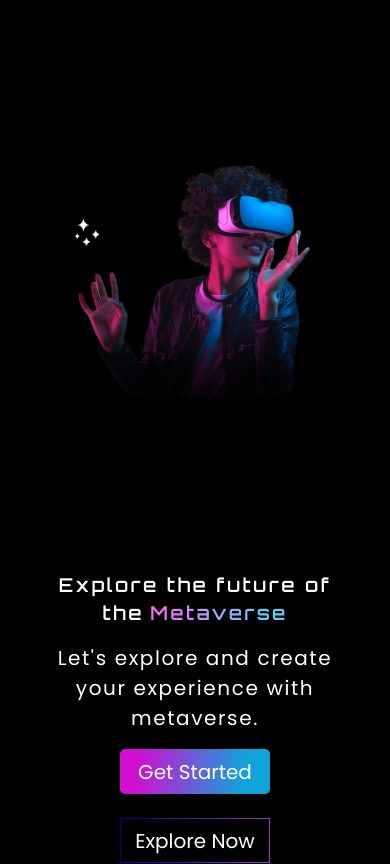
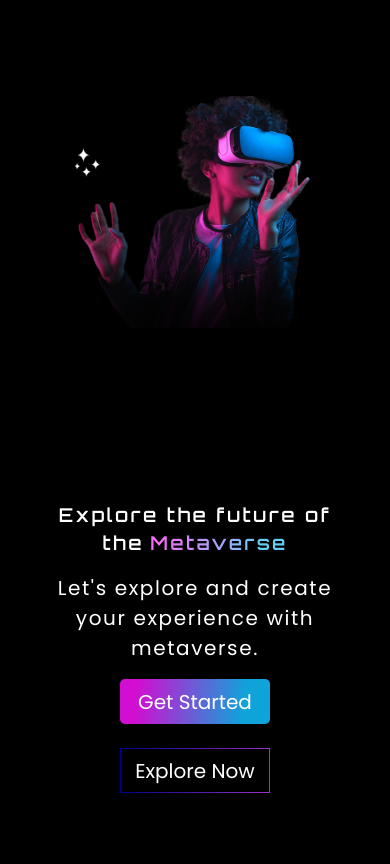
Before and after one commit to MoazMirza-13/Meta, a React (Create React App) app: page / in a window 390 px wide. Shown: the top 864 px of the page. Built offline with nearby package versions, Linux system fonts and the light colour scheme.

Commit message:
Fixed sticky nav for mobile devices

```diff
--- a/src/components/Navbar.js
+++ b/src/components/Navbar.js
@@ -24,7 +24,7 @@
 
   return (
     <>
-      <nav className=" py-5 md:fixed static md:top-0 md:left-0 md:right-0 z-50 bg-black ">
+      <nav className=" py-5 fixed top-0 left-0 right-0 z-50 bg-black ">
         <div className="text-white flex  m-auto justify-between w-[80%] lg:w-[80%] md:w-[85%] ">
           {/* logo */}
           <div className="flex gap-2 cursor-pointer items-center ">
@@ -62,7 +62,7 @@
             className={`md:gap-12 md:static md:pt-0 flex flex-col w-full  md:w-auto gap-6  md:items-start text-center  md:h-0 h-screen   bg-black absolute  left-0 pt-6
           ${
             Open
-              ? "top-20 visibility-visible"
+              ? "top-16 visibility-visible"
               : "top-[-790px] visibility-hidden"
           }`}
           >
```
